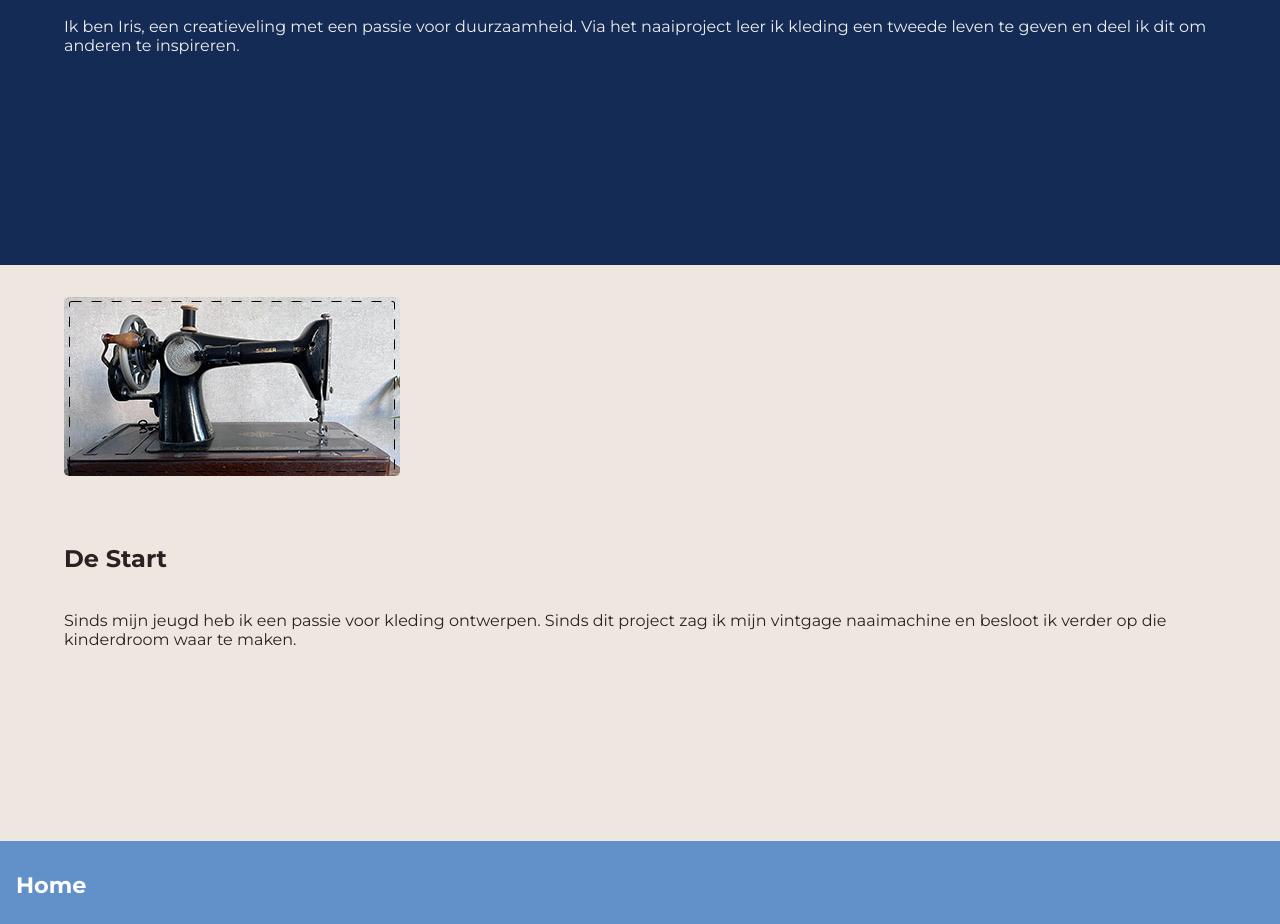
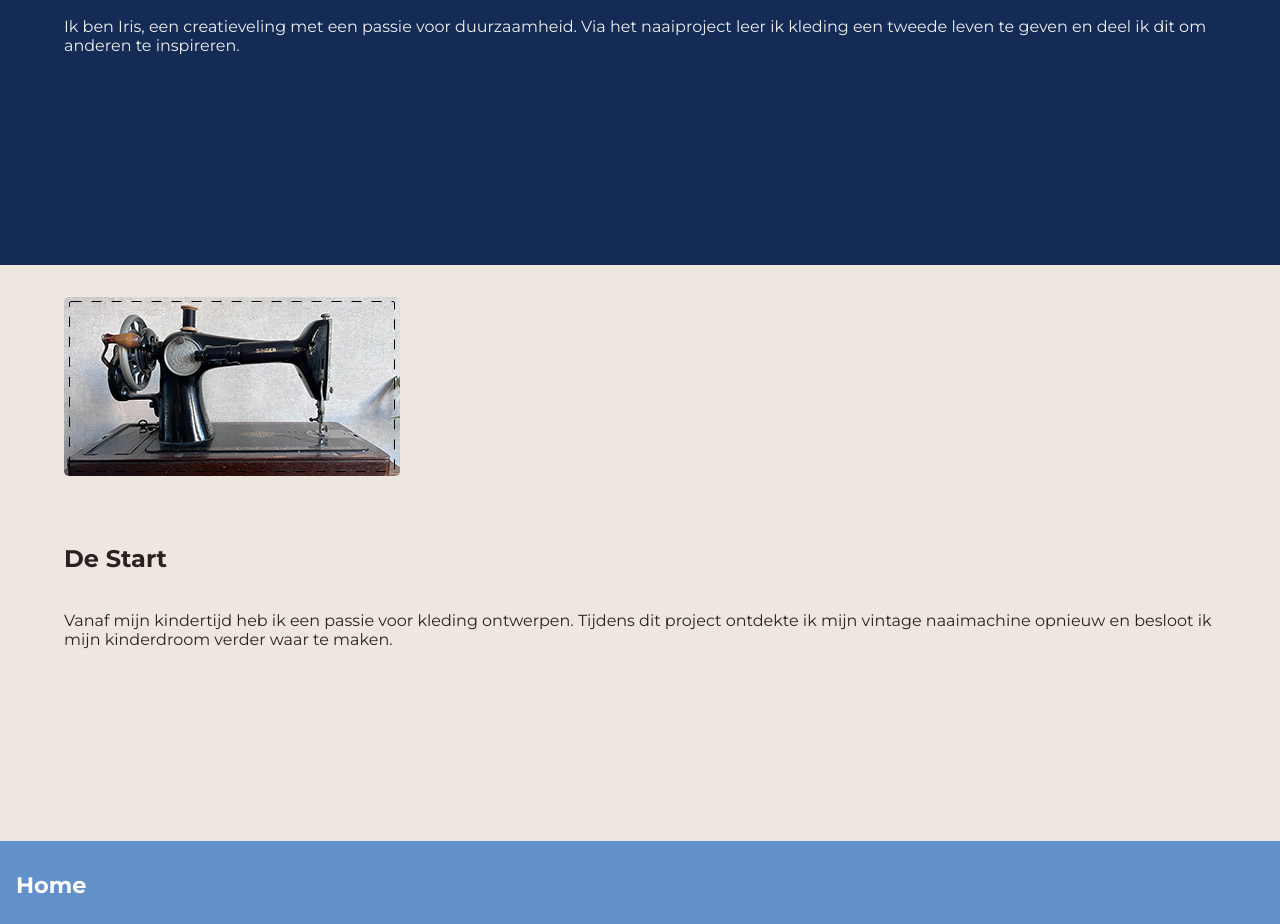
Before and after one commit to Iris-404/uit-de-knoop, a plain HTML site: page over.html in a window 1280 px wide. Shown: the part 167-1091 px from the top of the page. Drawn offline with Linux system fonts and the light colour scheme.

Commit message:
Add files via upload

```diff
--- a/over.html
+++ b/over.html
@@ -36,10 +36,11 @@
         <article>
             <img src="images/naaimachine.jpg" alt="Vintage naaimachine">
             <h2>De Start</h2>
-            <p>Sinds mijn jeugd heb ik een passie voor
-                kleding ontwerpen. Sinds dit project zag ik
-                mijn vintgage naaimachine en besloot ik verder
-                op die kinderdroom waar te maken.
+            <p>Vanaf mijn kindertijd heb ik een passie voor
+                kleding ontwerpen. Tijdens dit project
+                ontdekte ik mijn vintage naaimachine
+                opnieuw en besloot ik mijn kinderdroom
+                verder waar te maken.
             </p>
         </article>
     </main>
```
